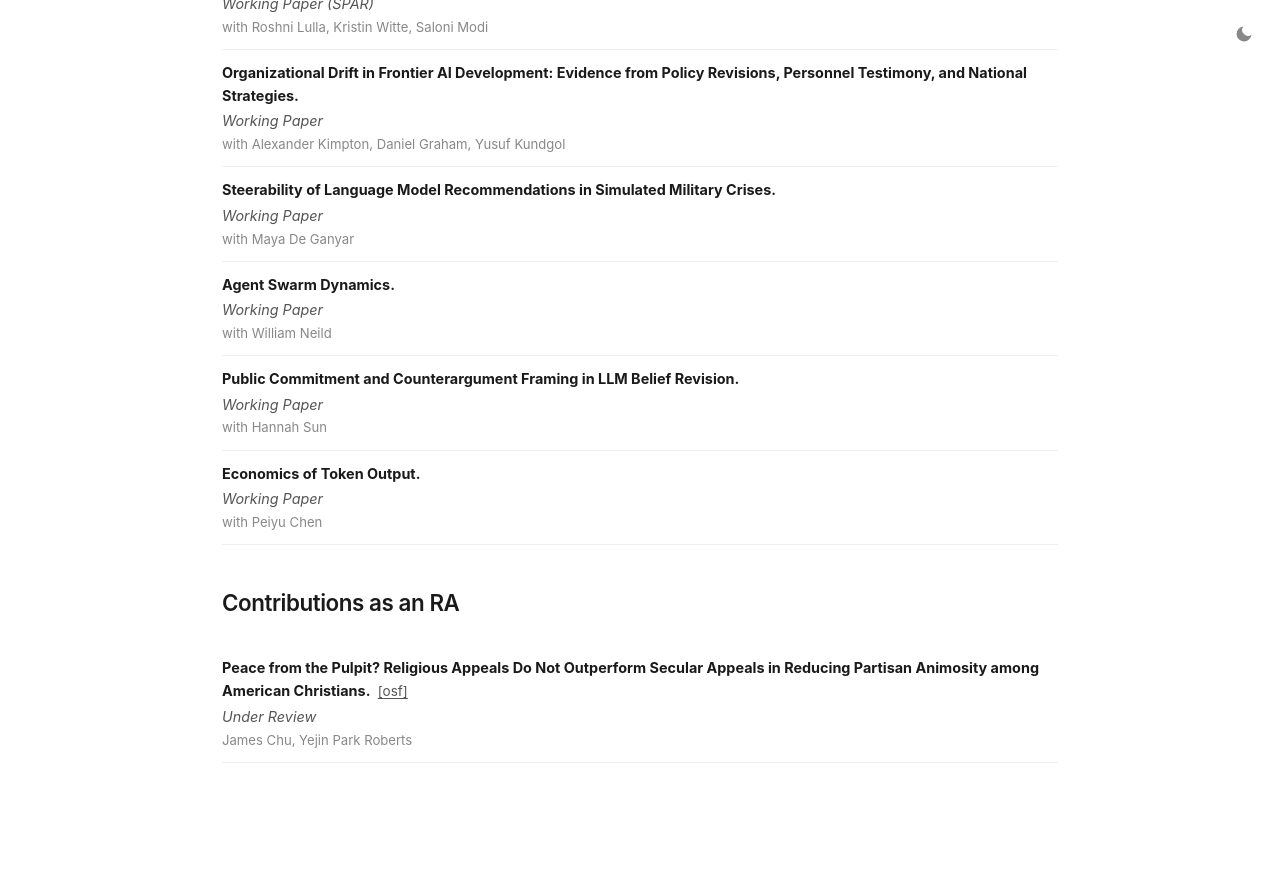
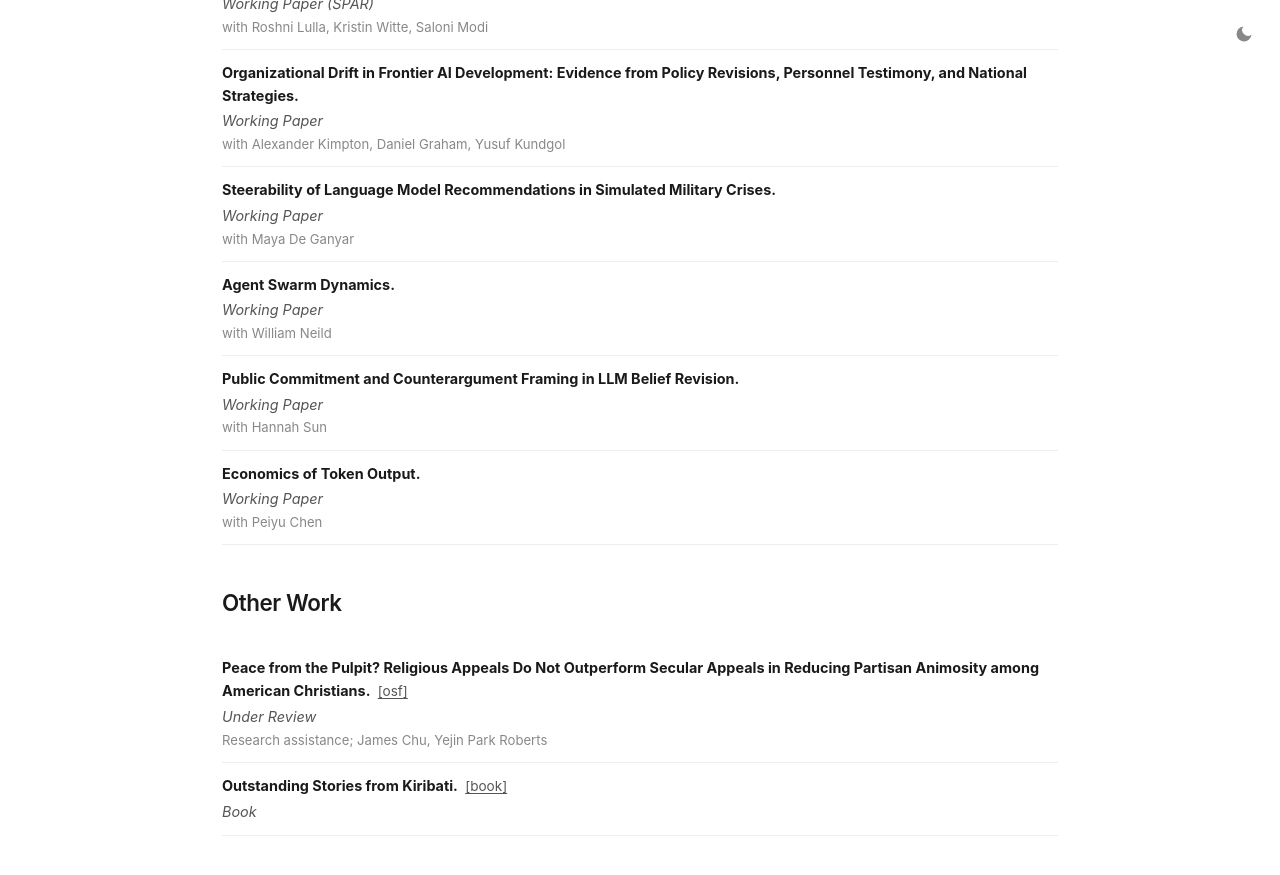
Before and after one commit to EmilioBarkett/emiliobarkett.github.io, a Jekyll site: the page built from index.html, in a window 1280 px wide and 900 px high, scrolled down 1953 px. Shown: the top 875 px of the window. Built offline with Jekyll 4.4.1, drawn with Linux system fonts in a browser that asks for light colours; before the commit the page ends 2780 px from its top, so only the background shows below that.

Commit message:
Add Other Work section: fold in RA contribution, add Outstanding Stories from Kiribati book

```diff
--- a/_data/publications.yml
+++ b/_data/publications.yml
@@ -5,7 +5,8 @@
 # - Peer-Reviewed Publications: accepted at a conference/workshop, or a master's thesis.
 # - Preprints: arxiv or otherwise, not (yet) reviewed.
 # - Works in Progress: underway.
-# - Contributions as an RA: papers contributed to as a research assistant.
+# - Other Work: anything that doesn't fit above - RA contributions (not an
+#   author; say so in credit), books, and similar.
 
 - heading: "Peer-Reviewed Publications"
   items:
@@ -103,11 +104,16 @@
       venue: "Working Paper"
       credit: "with Peiyu Chen"
 
-- heading: "Contributions as an RA"
+- heading: "Other Work"
   items:
     - title: "Peace from the Pulpit? Religious Appeals Do Not Outperform Secular Appeals in Reducing Partisan Animosity among American Christians"
       links:
         - label: "osf"
           url: "https://osf.io/preprints/osf/pd79e_v1"
       venue: "Under Review"
-      credit: "James Chu, Yejin Park Roberts"
+      credit: "Research assistance; James Chu, Yejin Park Roberts"
+    - title: "Outstanding Stories from Kiribati"
+      links:
+        - label: "book"
+          url: "https://www.barnesandnoble.com/w/outstanding-stories-from-kiribati-emilio-barkett/1140994100?ean=9798765509234"
+      venue: "Book"
```
